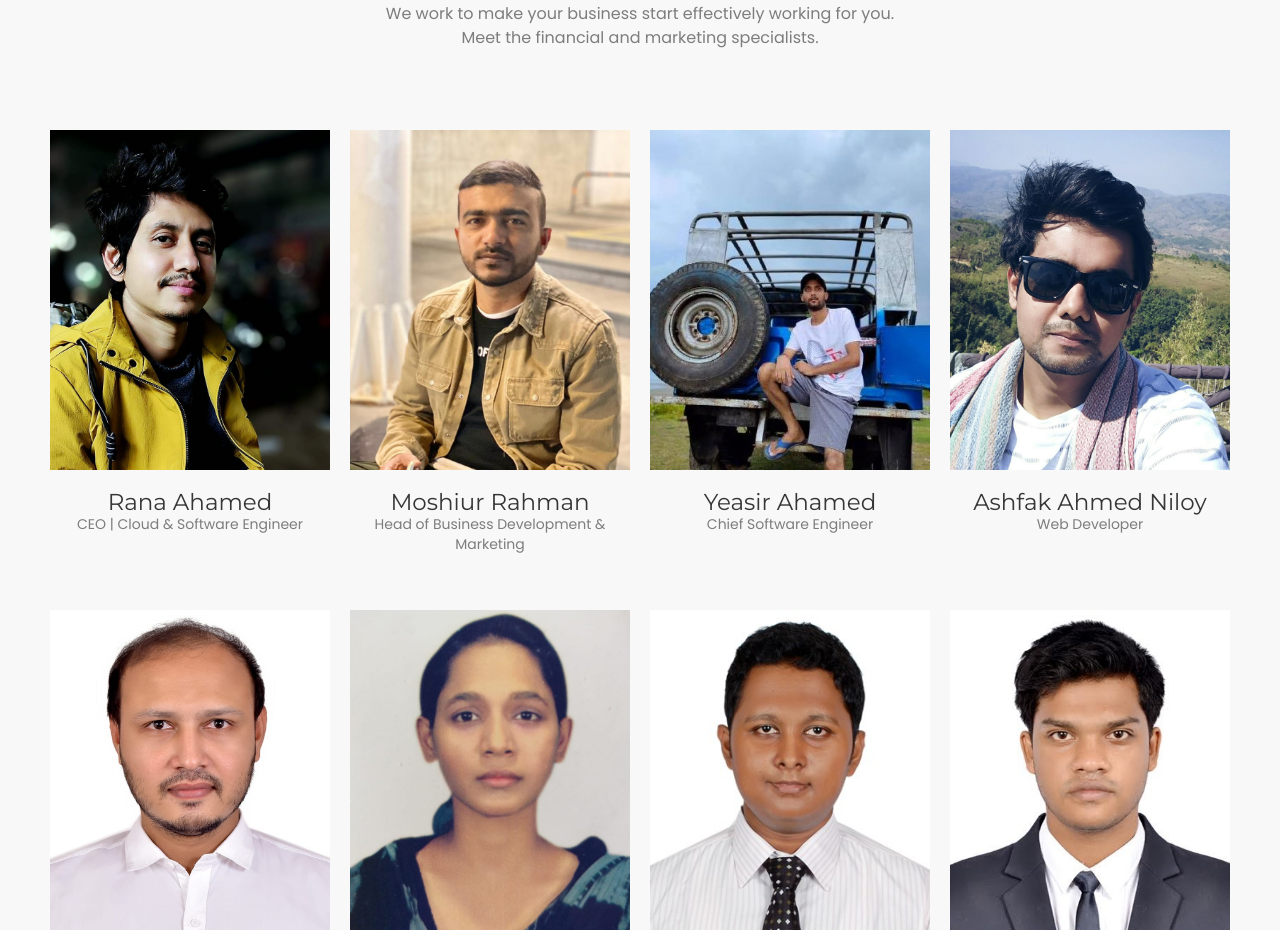
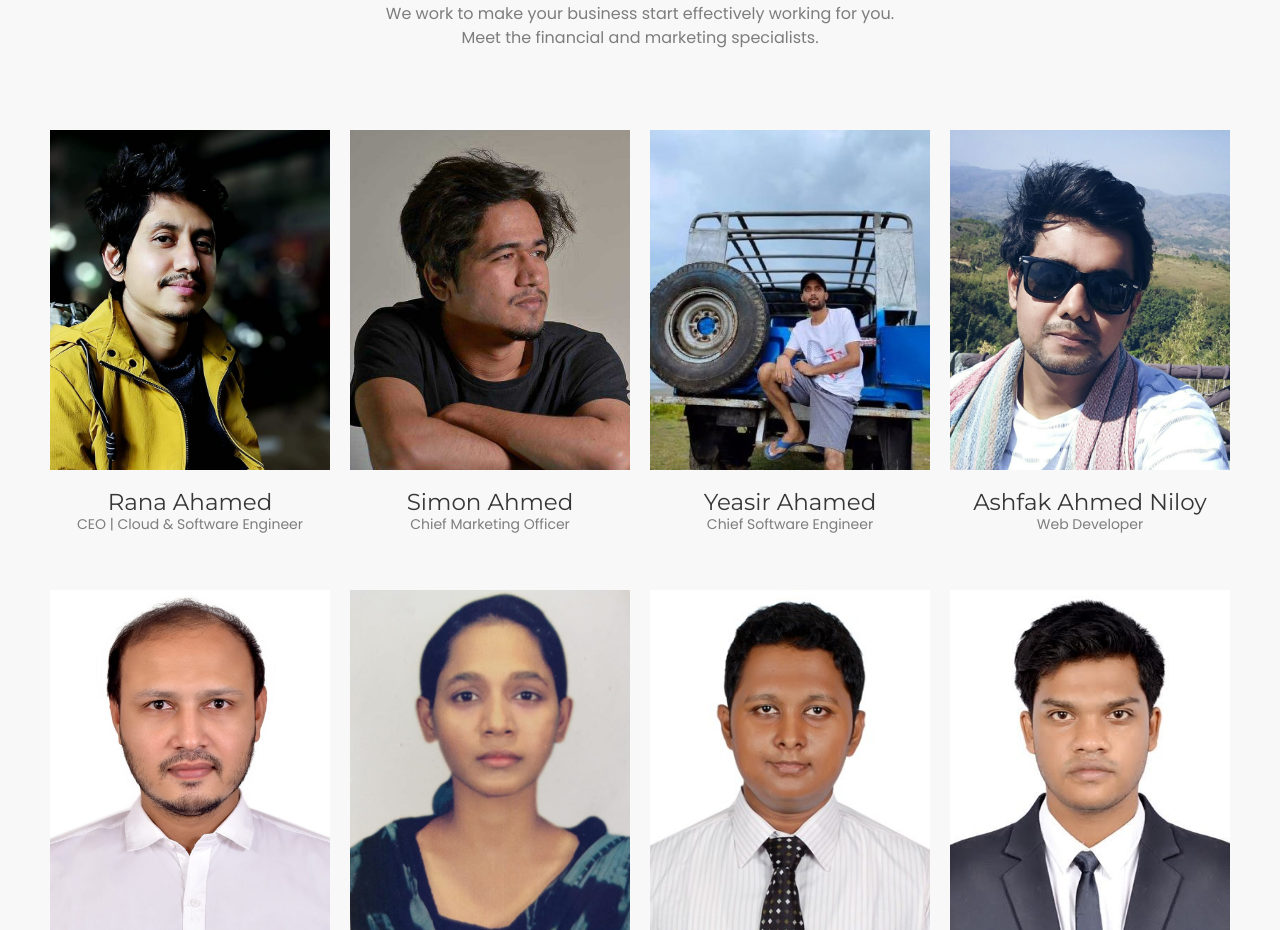
Before and after one commit to back4page/shannon, a Next.js app: page / in a window 1280 px wide. Shown: the part 4300-5230 px from the top of the page. Built offline with nearby package versions, Linux system fonts and the light colour scheme; a web font is replaced by a local one.

Commit message:
added simon

```diff
--- a/data/staffs.js
+++ b/data/staffs.js
@@ -7,10 +7,16 @@ export const staffs = [
   },
   {
     id: 2,
-    name: "Moshiur Rahman",
-    position: "Head of Business Development & Marketing",
-    img: "/images/staffs/moshiur.jpg",
+    name: "Simon Ahmed",
+    position: "Chief Marketing Officer",
+    img: "/images/staffs/simon.jpg",
   },
+  // {
+  //   id: 2,
+  //   name: "Moshiur Rahman",
+  //   position: "Head of Business Development & Marketing",
+  //   img: "/images/staffs/moshiur.jpg",
+  // },
   {
     id: 3,
     name: "Yeasir Ahamed",
```
Also changed, not shown: public/images/staffs/simon.jpg (added).
